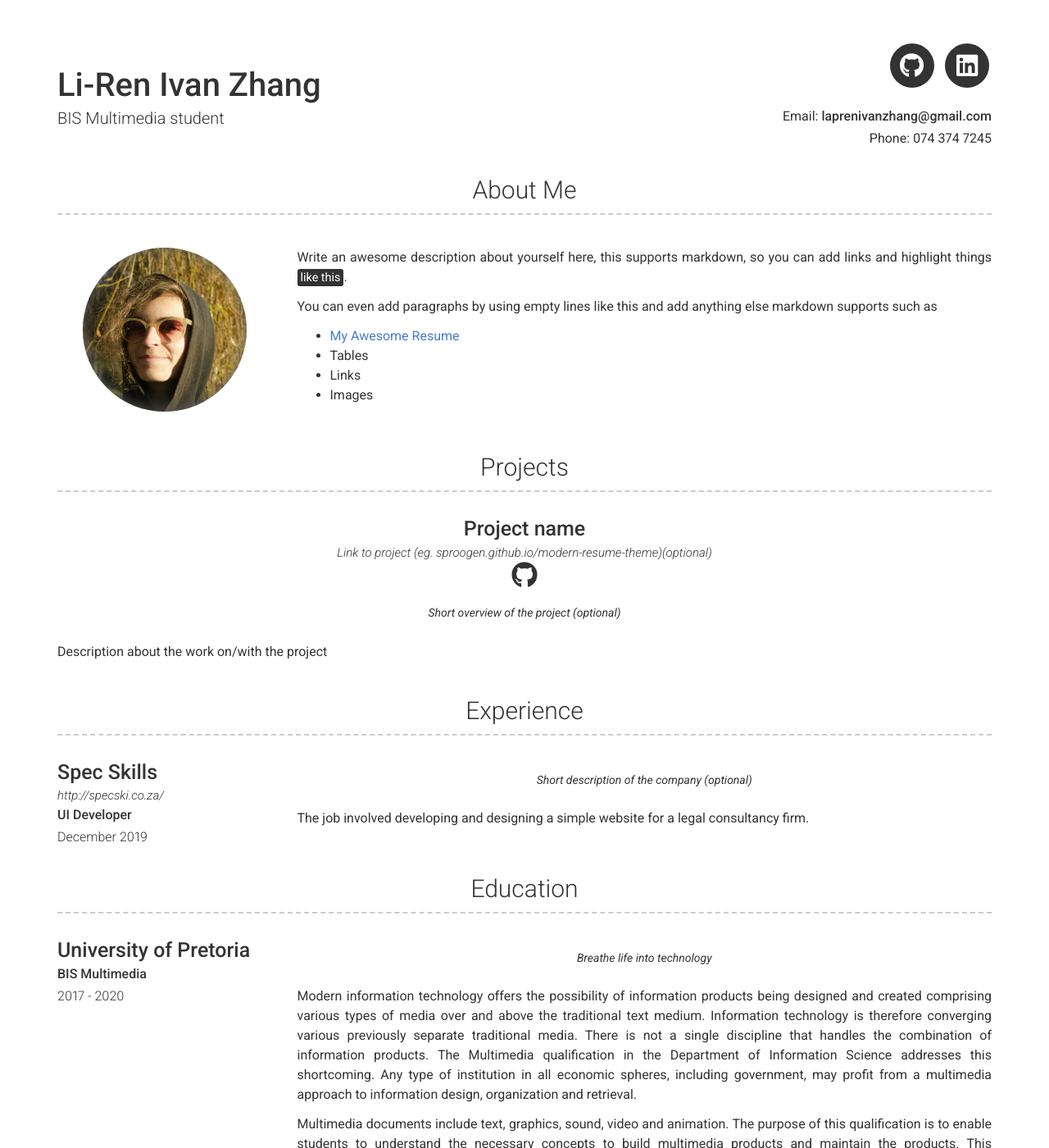
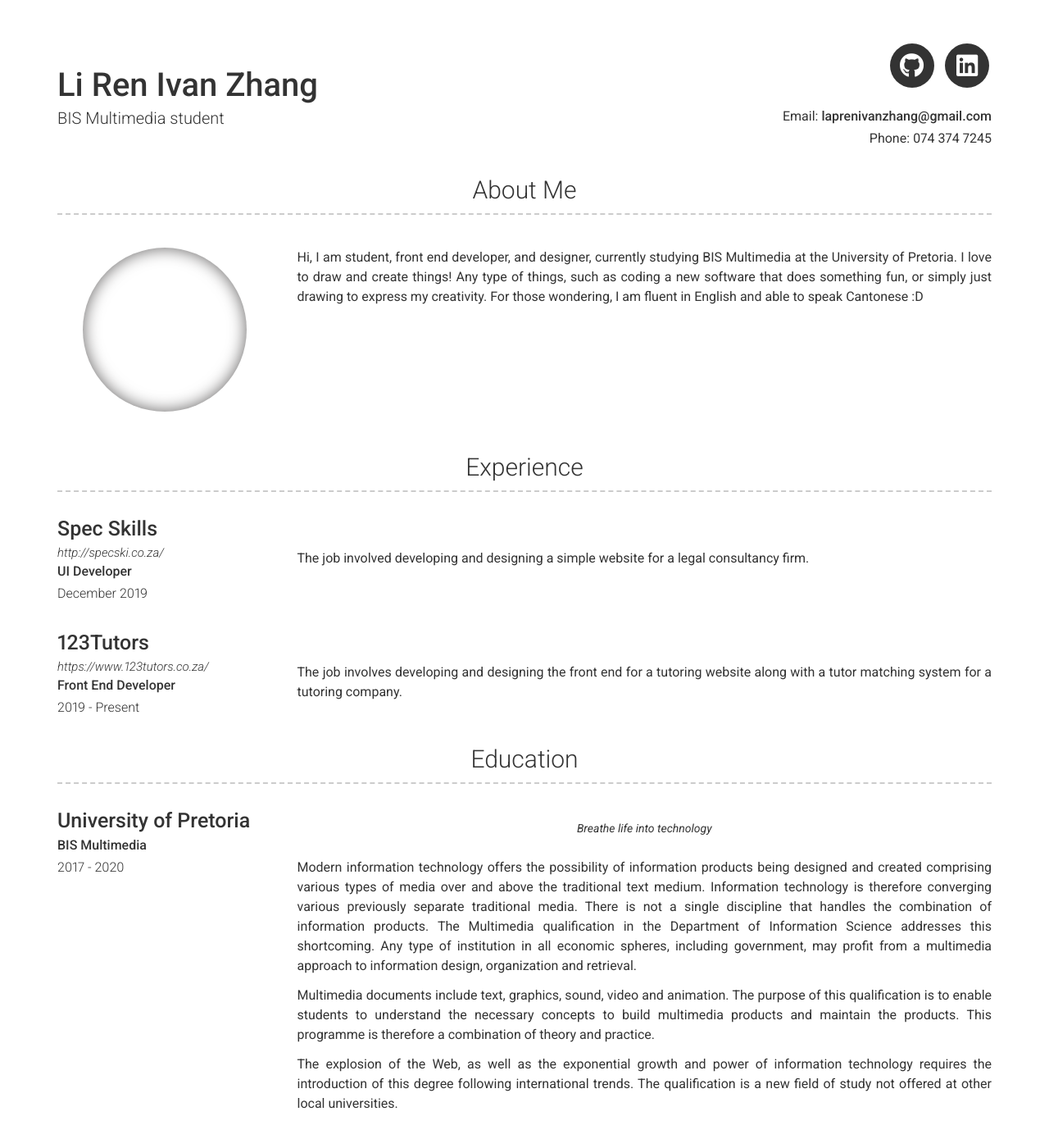
Before and after one commit to ivanzhang-u17013072/lirenivanzhang.github.io, a Jekyll site: the page built from index.md, in a window 1280 px wide and 1400 px high. Shown: the whole window at 82% size. Built offline with Jekyll 4.4.1, drawn with Linux system fonts in a browser that asks for light colours; nearby versions of some CDN libraries; some of the changed text lies outside the part shown.

Commit message:
adding info

```diff
--- a/_config.yml
+++ b/_config.yml
@@ -3,7 +3,7 @@ repository: Git repository where your resume will be hosted, only required if yo
 # favicon: Directory of your favicon (eg. images/favicon.ico)(optional)
 
 # Personal info
-name: Li-Ren Ivan Zhang
+name: Li Ren Ivan Zhang
 title: BIS Multimedia student
 email: laprenivanzhang@gmail.com
 phone: 074 374 7245
@@ -17,7 +17,7 @@ github_username:  lirenivanzhang
 #facebook_username: jekyll
 #flickr_username: jekyll
 #instagram_username: jekyll
-linkedin_username: li ren ivan zhang
+linkedin_username: li-ren-ivan-zhang-45a11718a
 #xing_username: jekyll
 #pinterest_username: jekyll
 #youtube_username: jekyll
@@ -27,13 +27,9 @@ linkedin_username: li ren ivan zhang
 # about_title: About Me (Use this to override about section title)
 about_profile_image: images/profile.jpg
 about_content: | # this will include new lines to allow paragraphs
-  Write an awesome description about yourself here, this supports markdown, so you can add links and highlight things <mark>like this</mark>.
-
-  You can even add paragraphs by using empty lines like this and add anything else markdown supports such as
-    - [My Awesome Resume](https://moya10.github.io/awesome-cv/resume.pdf)
-    - Tables
-    - Links
-    - Images
+  Hi, I am student, front end developer, and designer, currently studying BIS Multimedia at the University of Pretoria.
+  I love to draw and create things! Any type of things, such as coding a new software that does something fun, or simply just drawing to express my creativity.
+  For those wondering, I am fluent in English and able to speak Cantonese :D
 
 # Projects Section
 # projects_title: Projects #(Use this to override about projects section title)
--- a/_data/experience.yml
+++ b/_data/experience.yml
@@ -5,6 +5,16 @@
   job_title: UI Developer
   dates: December 2019
   quote: >
-   Short description of the company (optional)
+
   description: | # this will include new lines to allow paragraphs
     The job involved developing and designing a simple website for a legal consultancy firm.
+
+- layout: left
+  company: 123Tutors
+  link: https://www.123tutors.co.za/
+  job_title: Front End Developer
+  dates: 2019 - Present
+  quote: >
+
+  description: | # this will include new lines to allow paragraphs
+    The job involves developing and designing the front end for a tutoring website along with a tutor matching system for a tutoring company.
```
Also changed, not shown: _data/projects.yml (+8 -8 lines), images/profile.jpg (deleted).
